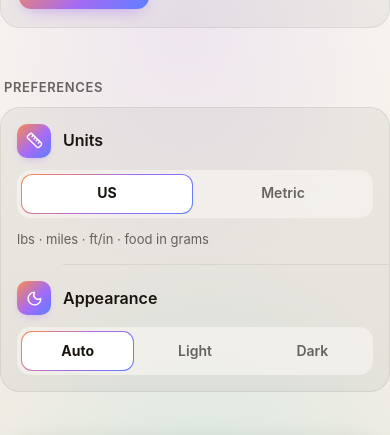
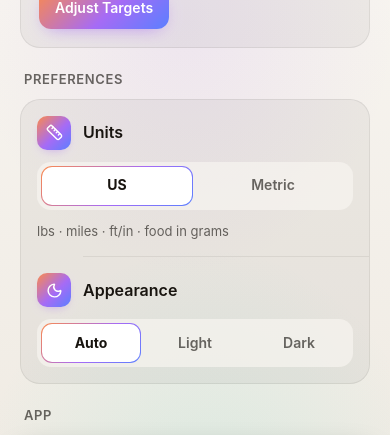
Before and after one commit to iamjohnjain/shakthi-journal, a React (Vite) app: page /settings in a window 390 px wide. Before the commit this address led to /onboarding. Shown: the part 331-766 px from the top of the page. Built offline with nearby package versions, Linux system fonts and the light colour scheme; no server answers.

Commit message:
Settings: page padding on phones, cancel leaked section margin
Co-Authored-By: Claude Opus 5.5 <noreply@anthropic.com>

```diff
--- a/src/pages/Settings.css
+++ b/src/pages/Settings.css
@@ -327,7 +327,20 @@
    The older .settings-section / .settings-row classes above stay for the
    Data & Sync sub-page, which still uses them. */
 
-.jset-page { display: flex; flex-direction: column; gap: 22px; padding-bottom: calc(120px + env(safe-area-inset-bottom, 0px)); }
+.jset-page {
+  display: flex; flex-direction: column; gap: 22px;
+  padding: var(--page-padding);
+  padding-bottom: calc(120px + env(safe-area-inset-bottom, 0px));
+}
+/* AthleticGoals.css has an unscoped `section + section` margin that leaks
+   app-wide; the flex gap above already spaces these. */
+.jset-section + .jset-section { margin-top: 0; }
+@media (max-width: 900px) {
+  .jset-page {
+    padding: var(--page-padding-mobile);
+    padding-bottom: calc(120px + env(safe-area-inset-bottom, 0px));
+  }
+}
 .jset-page .page-header { margin-bottom: 0; }
 
 /* Profile */
```
